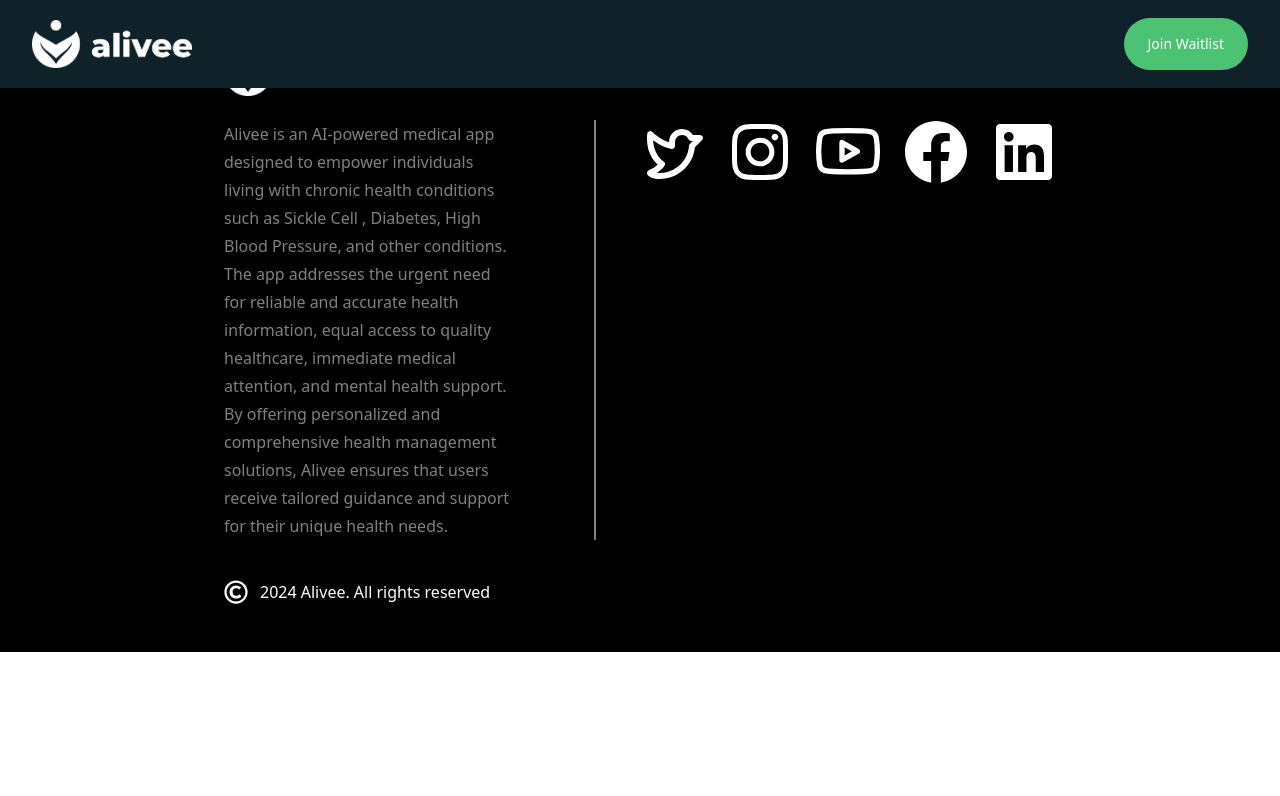
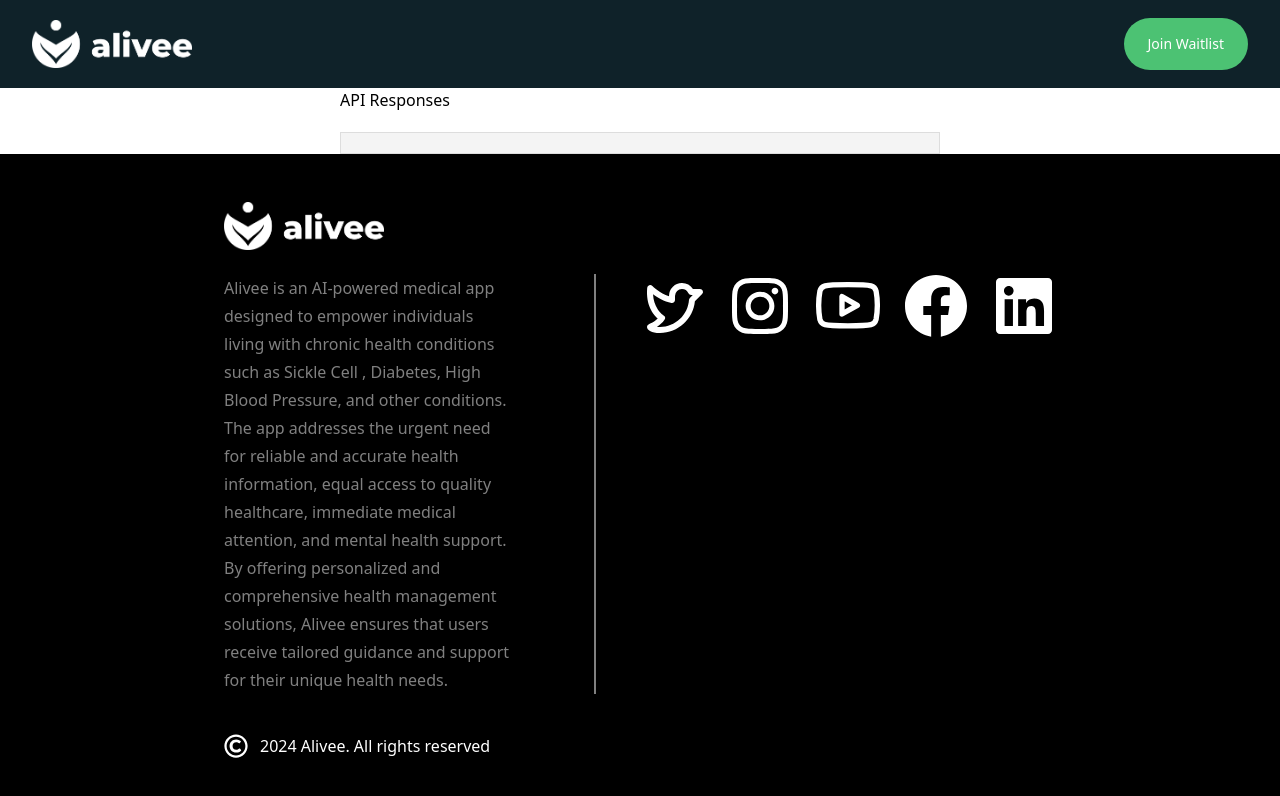
Before and after one commit to saammz/alivee-web, a React (Vite) app: page /fitbit-test in a window 1280 px wide. Shown: the top 796 px of the page. Built offline with nearby package versions, Linux system fonts and the light colour scheme.

Commit message:
fitbit test branch

```diff
--- a/src/App.jsx
+++ b/src/App.jsx
@@ -3,6 +3,7 @@
 import Navbar from './components/Navbar/Navbar';
 import Home from './pages/Home/Home';
 import { Footer } from './components/Footer/Footer';
+import FitbitApiTest from './pages/FitbitTest';
 
 const App = () => {
   return (
@@ -10,6 +11,7 @@
 				<Navbar />
 				<Routes>
 					<Route path="/" element={<Home />} />
+					<Route path="/fitbit-test" element={<FitbitApiTest />} />
 				</Routes>
 				<Footer />
 			</Router>
--- /dev/null
+++ b/src/pages/FitbitTest.jsx
@@ -0,0 +1,87 @@
+import React, { useState } from "react";
+
+const styles = {
+	body: {
+		fontFamily: "Arial, sans-serif",
+		padding: "20px",
+	},
+	container: {
+		maxWidth: "600px",
+		margin: "0 auto",
+	},
+	input: {
+		display: "block",
+		width: "100%",
+		padding: "10px",
+		margin: "10px 0",
+		fontSize: "16px",
+	},
+	button: {
+		display: "block",
+		width: "100%",
+		padding: "10px",
+		margin: "10px 0",
+		fontSize: "16px",
+	},
+	output: {
+		marginTop: "20px",
+	},
+	pre: {
+		backgroundColor: "#f4f4f4",
+		padding: "10px",
+		border: "1px solid #ddd",
+		overflowX: "auto",
+	},
+};
+
+const FitbitApiTest = () => {
+	const [responseOutput, setResponseOutput] = useState("");
+
+	// Function to make API request to link Fitbit account
+	const linkFitbit = async () => {
+		const baseUrl =
+			"https://a15b-2c0f-f5c0-51c-ab0e-2d66-7836-d4e8-6b1e.ngrok-free.app"; // call godfrey to get the url
+		const token = "your_access_token"; // login on postman and get the token and paste it here
+
+		try {
+			const response = await fetch(`${baseUrl}/api/v1/fitbit/connect`, {
+				method: "GET",
+				headers: {
+					"Content-Type": "application/json",
+					"Authorization": "Bearer " + token,
+				},
+			});
+
+			console.log("Response: ", response); // remember to send a snapshot of this to godfrey
+
+			const data = await response.json();
+			console.log("Data: ", data); // remember to send a snapshot of this to godfrey
+			setResponseOutput(JSON.stringify(data, null, 2));
+
+			if (data.redirectUrl) {
+				// Perform the redirect to Fitbit's authorization page
+				window.location.href = data.redirectUrl;
+			} else {
+				setResponseOutput(JSON.stringify(data, null, 2));
+			}
+		} catch (error) {
+			console.error("Error:", error);
+			setResponseOutput(`Error: ${error.message}`);
+		}
+	};
+
+	return (
+		<div style={styles.container}>
+			<h1>Fitbit API Test</h1>
+			<button style={styles.button} onClick={linkFitbit}>
+				Link Fitbit Account
+			</button>
+			<h2>API Responses</h2>
+			<div style={styles.output}>
+				<pre style={styles.pre}>{responseOutput}</pre>
+			</div>
+		</div>
+	);
+};
+
+export default FitbitApiTest;
```
Lines whose indentation alone changed are shown as unchanged.
